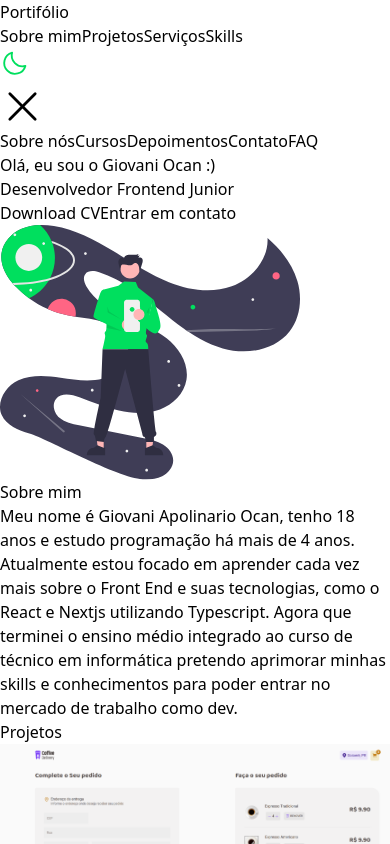
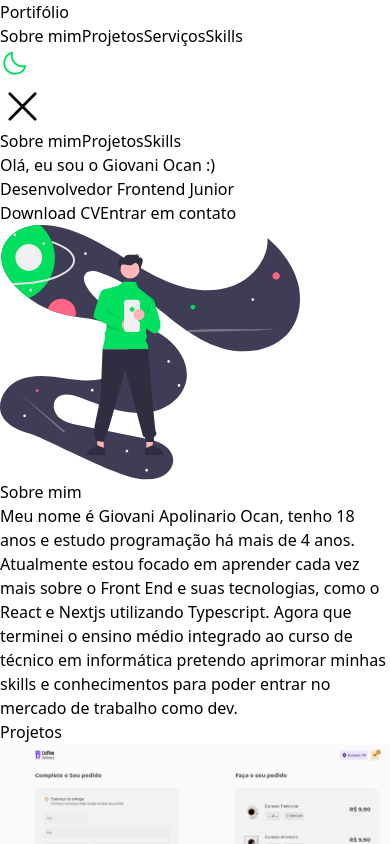
Before and after one commit to giovaniocan/react-portolio, a Next.js app: page / in a window 390 px wide. Both pictures are taken after a click on the icon 22 px from the left and 106 px from the top of the page. Shown: the top 844 px of the page. Built offline with nearby package versions, Linux system fonts and the light colour scheme.

Commit message:
fix de NAvMenu for mobile users

```diff
--- a/src/components/Header.tsx
+++ b/src/components/Header.tsx
@@ -26,12 +26,12 @@ export function Header() {
   return (
     <div
       id="header"
-      className=" w-full p-8 top-0    md:pb-6 flex justify-between items-center md:pt-8 lg:fixed backdrop-blur "
+      className="  w-full p-8 top-0 md:pb-6 flex justify-between items-center md:pt-8 lg:fixed backdrop-blur "
     >
       <h2 className=" text-3xl font-semibold ">Portifólio</h2>
       <div className=" flex gap-4 md:gap-12 ml-auto lg:ml-0">
-        <div className=" hidden lg:flex gap-12 visible ">
-          <a href="#about" className=" text-lg relative group ">
+        <div className=" hidden md:flex gap-12 visible ">
+          <a href="#about" className="  text-lg relative group ">
             Sobre mim
             <span className="absolute -bottom-1 left-1/2 w-0 h-[calc(4px-2px)] bg-green-500 group-hover:w-1/2 group-hover:transition-all duration-500"></span>
             <span className="absolute -bottom-1 right-1/2 w-0 h-[calc(4px-2px)] bg-green-500 group-hover:w-1/2 group-hover:transition-all duration-500"></span>
@@ -47,7 +47,7 @@ export function Header() {
             <span className="absolute -bottom-1 left-1/2 w-0 h-[calc(4px-2px)] bg-green-500 group-hover:w-1/2 group-hover:transition-all duration-500"></span>
             <span className="absolute -bottom-1 right-1/2 w-0 h-[calc(4px-2px)] bg-green-500 group-hover:w-1/2 group-hover:transition-all duration-500"></span>
           </a>
-          <a href="#skills" className=" text-lg relative group ">
+          <a href="#skills" className="text-lg relative group ">
             Skills
             <span className="absolute -bottom-1 left-1/2 w-0 h-[calc(4px-2px)] bg-green-500 group-hover:w-1/2 group-hover:transition-all duration-500"></span>
             <span className="absolute -bottom-1 right-1/2 w-0 h-[calc(4px-2px)] bg-green-500 group-hover:w-1/2 group-hover:transition-all duration-500"></span>
@@ -69,13 +69,13 @@ export function Header() {
             <X
               size={45}
               onClick={handletoggleNav}
-              className="fixed right-6 top-5 text-3xl text-dark md:hidden z-50"
+              className="fixed right-8 top-8 text-3xl text-dark md:hidden z-50"
             />
           ) : (
             <List size={45} onClick={handletoggleNav} />
           )}
         </div>
-        {nav ? <MenuNav nav={nav} /> : ''}
+        {nav ? <MenuNav closeNav={handletoggleNav} nav={nav} /> : ''}
       </div>
 
       <div />
--- a/src/components/MenuNav.tsx
+++ b/src/components/MenuNav.tsx
@@ -1,27 +1,22 @@
 interface MenuNavProps {
   nav: boolean
+  closeNav: () => void
 }
 
-export function MenuNav({ nav }: MenuNavProps) {
+export function MenuNav({ nav, closeNav }: MenuNavProps) {
   return (
     <nav
-      className={`h-[100vh] fixed top-[0px] right-0 flex flex-col justify-center gap-16 items-center w-full md:hidden py-10 bg-green-500 text-gray-600 z-40 duration-500 text-xl
+      className={`h-screen overflow-y-hidden overflow-x-hidden   w-screen fixed top-0 right-0 flex flex-col justify-center gap-16 items-center  md:hidden  bg-green-500 text-gray-600 z-40  text-xl duration-1000
     ${nav ? 'right-[0px]' : 'right-[-100vw]'}`}
     >
-      <a href="#about" className="border-b-2 border-black pb-1">
-        Sobre nós
+      <a href="#about" onClick={closeNav} className="text-white text-3xl">
+        Sobre mim
       </a>
-      <a href="#courses" className="border-b-2 border-black pb-1">
-        Cursos
+      <a href="#projects" onClick={closeNav} className="text-white text-3xl">
+        Projetos
       </a>
-      <a href="#depositions" className="border-b-2 border-black pb-1">
-        Depoimentos
-      </a>
-      <a href="#contact" className="border-b-2 border-black pb-1">
-        Contato
-      </a>
-      <a href="#faq" className="border-b-2 border-black pb-1">
-        FAQ
+      <a href="#skills" onClick={closeNav} className="text-white text-3xl">
+        Skills
       </a>
     </nav>
   )
--- a/src/pages/_document.tsx
+++ b/src/pages/_document.tsx
@@ -2,7 +2,7 @@ import { Html, Head, Main, NextScript } from 'next/document'
 
 export default function Document() {
   return (
-    <Html lang="en">
+    <Html className="scroll-smooth" lang="en">
       <Head />
       <body>
         <Main />
```
